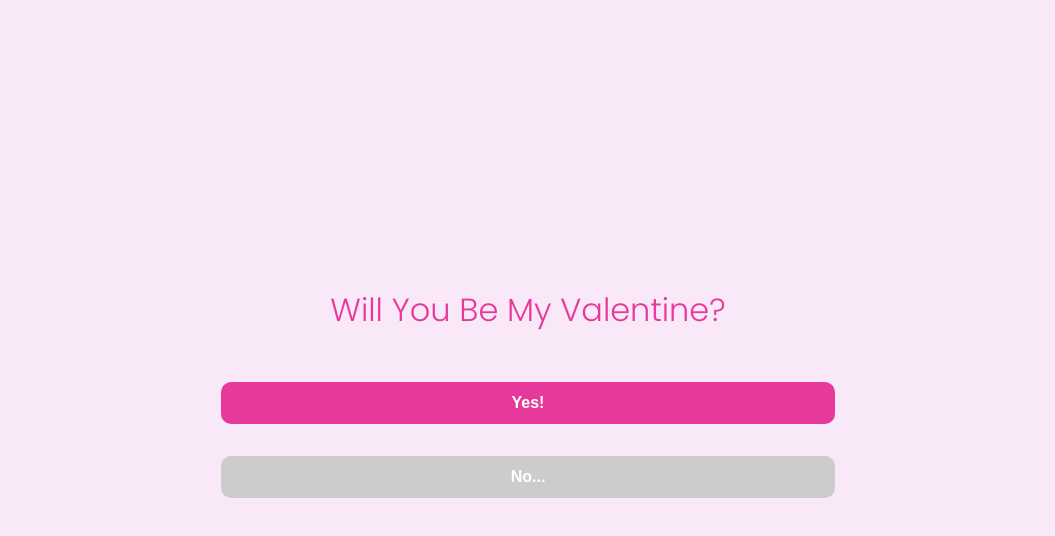
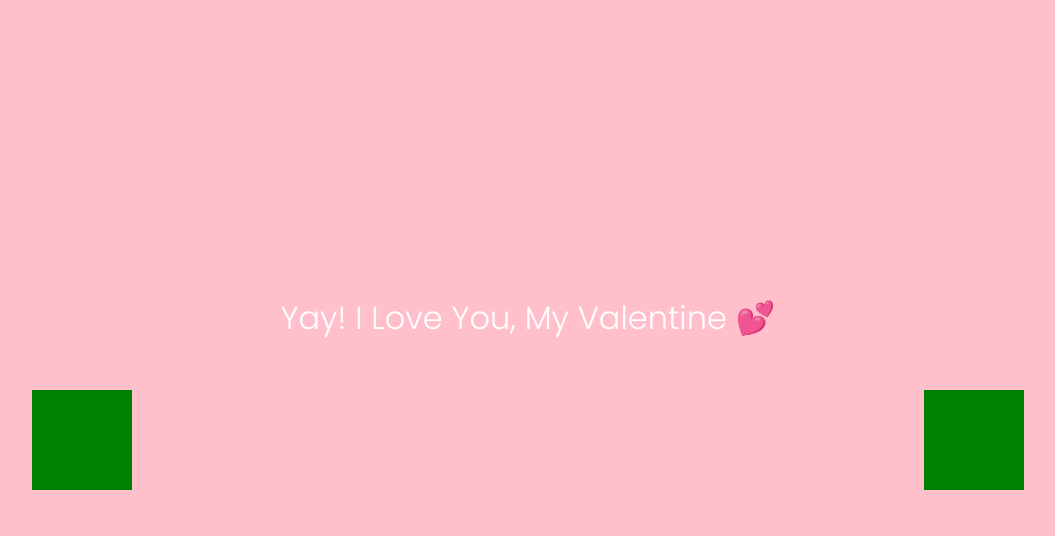
Before and after one commit to Bareroll/dah, a plain HTML site: page index.html in a window 1280 px wide. Both pictures are taken after a click on the button "Yes!". Shown: the whole page, without its empty margins (112-1167 px from the left). Drawn offline with Linux system fonts and the light colour scheme.

Commit message:
Update index.html

```diff
--- a/index.html
+++ b/index.html
@@ -17,25 +17,28 @@
       width: 100%;
       margin: 0;
       padding: 0;
-      overflow: hidden; /* Prevents any white space or scrolling */
+      overflow: hidden;
     }
 
     body {
       font-family: 'Poppins', sans-serif;
-      background-color: #f8e8f8;
       display: flex;
-      flex-direction: column;
       justify-content: center;
       align-items: center;
       min-height: 100vh;
       position: relative;
+      background-color: #f8e8f8;
+    }
+
+    /* Style for the first screen */
+    .question-container {
+      text-align: center;
     }
 
     .question {
       font-size: 2rem;
       color: #e6399b;
       margin-bottom: 2rem;
-      text-align: center;
     }
 
     button {
@@ -56,33 +59,59 @@
       background-color: #d52787;
     }
 
-    .no {
-      background-color: #ccc;
-      position: static;
-    }
-
-    .no:hover {
-      background-color: #999;
-    }
-
     /* Full-screen style for the Yes button */
     .full-screen {
       position: fixed;
       top: 0;
       left: 0;
-      width: 100vw; /* Ensure it covers the entire viewport width */
-      height: 100vh; /* Ensure it covers the entire viewport height */
+      width: 100vw;
+      height: 100vh;
       font-size: 2rem;
       border-radius: 0;
       z-index: 1000;
       margin: 0;
     }
+
+    /* The screen after clicking "Yes" */
+    .new-screen {
+      background-color: pink;
+      height: 100vh;
+      width: 100vw;
+      display: flex;
+      justify-content: center;
+      align-items: center;
+      flex-direction: column;
+      text-align: center;
+    }
+
+    .quote {
+      font-size: 2rem;
+      color: #fff;
+      margin-bottom: 2rem;
+    }
+
+    /* Green box for pictures */
+    .green-box {
+      background-color: green;
+      width: 100px;
+      height: 100px;
+      margin: 1rem;
+    }
+
+    .box-container {
+      display: flex;
+      justify-content: space-between;
+      width: 80%;
+    }
+
   </style>
 </head>
 <body>
-  <div class="question" id="question">Will You Be My Valentine?</div>
-  <button id="yesButton" onclick="handleYes()">Yes!</button>
-  <button id="noButton" class="no" onclick="handleNo()">No...</button>
+  <div class="question-container" id="questionContainer">
+    <div class="question" id="question">Will You Be My Valentine?</div>
+    <button id="yesButton" onclick="handleYes()">Yes!</button>
+    <button id="noButton" class="no" onclick="handleNo()">No...</button>
+  </div>
 
   <script>
     let clickCount = 0;
@@ -95,7 +124,17 @@
     ];
 
     function handleYes() {
-      alert('Yay! I’m so excited! 💕');
+      // Change the screen content after clicking "Yes"
+      const questionContainer = document.getElementById("questionContainer");
+      questionContainer.innerHTML = `
+        <div class="new-screen">
+          <div class="quote">Yay! I Love You, My Valentine 💕</div>
+          <div class="box-container">
+            <div class="green-box"></div>
+            <div class="green-box"></div>
+          </div>
+        </div>
+      `;
     }
 
     function handleNo() {
```
